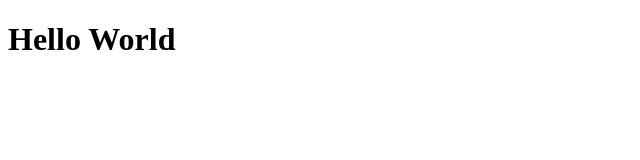
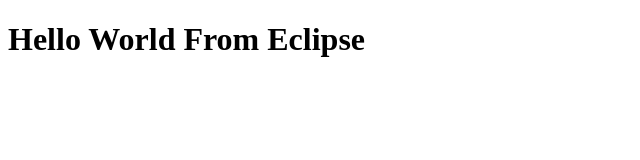
Before and after one commit to rahulkulapkar/rahulkulapkar.github.com, a plain HTML site: page index.html in a window 1280 px wide. Shown: the whole page, without its empty margins (0-640 px from the left). Drawn offline with Linux system fonts and the light colour scheme.

Commit message:
Committing from Eclipse

```diff
--- a/index.html
+++ b/index.html
@@ -5,6 +5,6 @@
 <title>Rahul Kulapkar</title>
 </head>
 <body>
-<h1>Hello World</h1>
+<h1>Hello World From Eclipse</h1>
 </body>
 </html>
```
